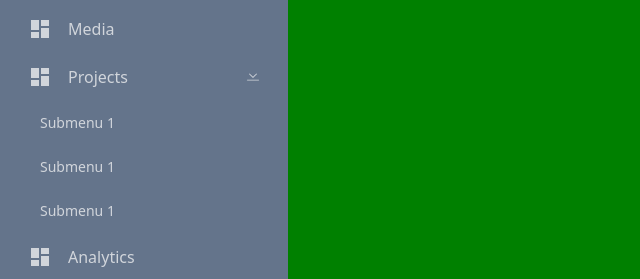
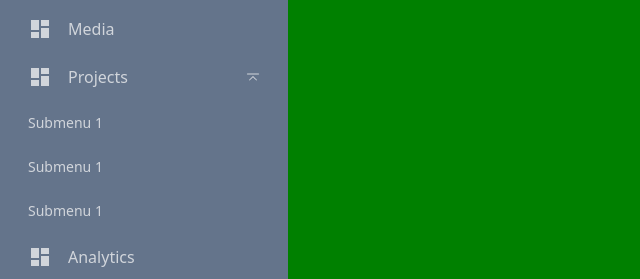
Before and after one commit to Titus-muchoki/Thetaportal, a React (Create React App) app: page / in a window 1280 px wide. Both pictures are taken after a click on the icon 253 px from the left and 330 px from the top of the page. Shown: the part 253-532 px from the top of the page, without its empty margins (0-640 px from the left). Built offline with nearby package versions, Linux system fonts and the light colour scheme.

Commit message:
add the initial files

```diff
--- a/src/App.js
+++ b/src/App.js
@@ -7,6 +7,7 @@ import { RiDashboardFill } from "react-icons/ri";
 
 const App = () => {
   const [open, setOpen] = useState(true)
+  const [submenuOpen, setSubmenuOpen] = useState(false);
   const Menus  = [
     {title: "Dashboard"},
     {title: "Pages"},
@@ -55,13 +56,14 @@ const App = () => {
                 {menu.title}
                 </span>
                 {menu.submenu && (
-                  <BsChevronBarDown className=""  onClick={() => {}}/>
+                  <BsChevronBarDown className={`${submenuOpen && "rotate-180"}`}  onClick={() =>
+                     setSubmenuOpen(!submenuOpen)}/>
                 )}
             </li>
-            {menu.submenu && (
+            {menu.submenu && submenuOpen &&(
               <ul>
                 {menu.submenuItems.map((submenuItem, index) => (
-                  <li key={index} className={`text-gray-300 text-sm flex items-center gap-x-4 cursor-pointer p-2 px-5
+                  <li key={index} className={`text-gray-300 text-sm flex items-center gap-x-4 cursor-pointer p-2 px
                   hover:bg-slate-400 rounded-md ${menu.spacing ? "mt-9" : "mt-2"}`}>
                     {submenuItem.title}
                   </li>
```
